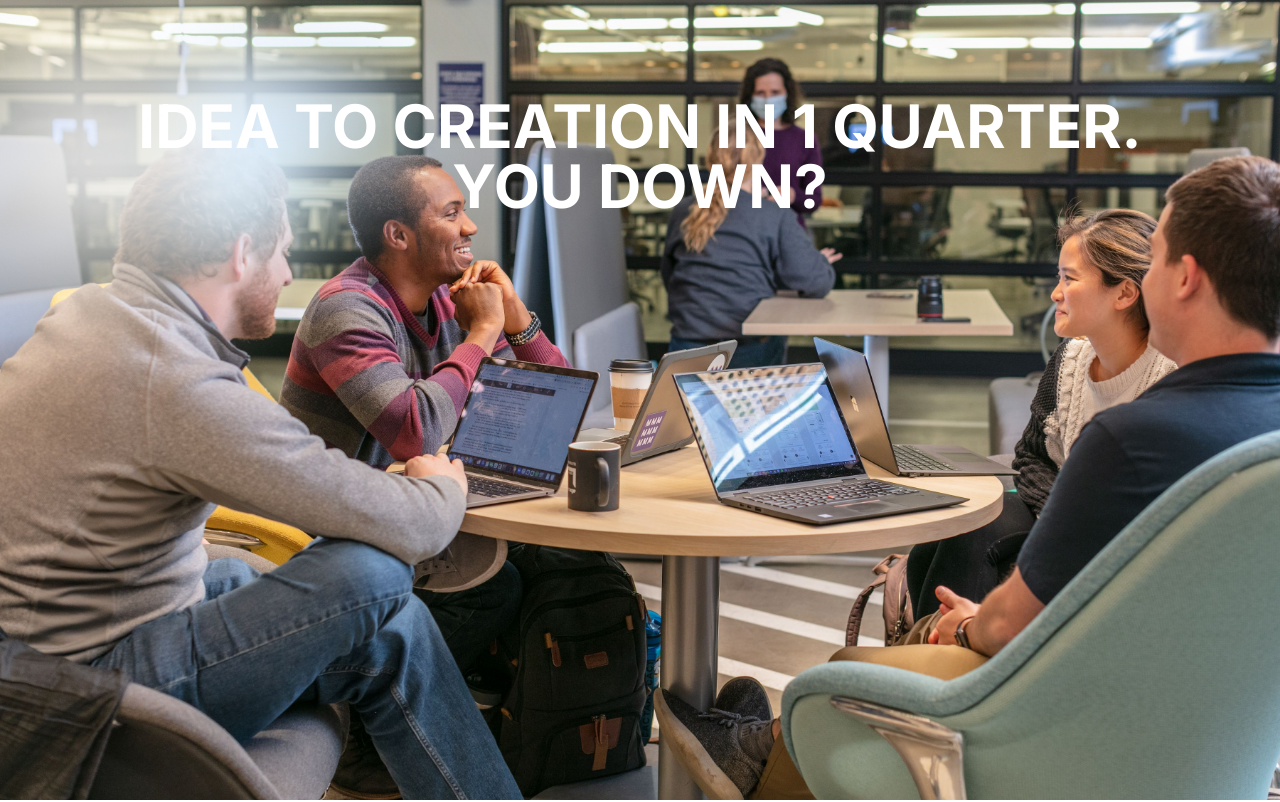
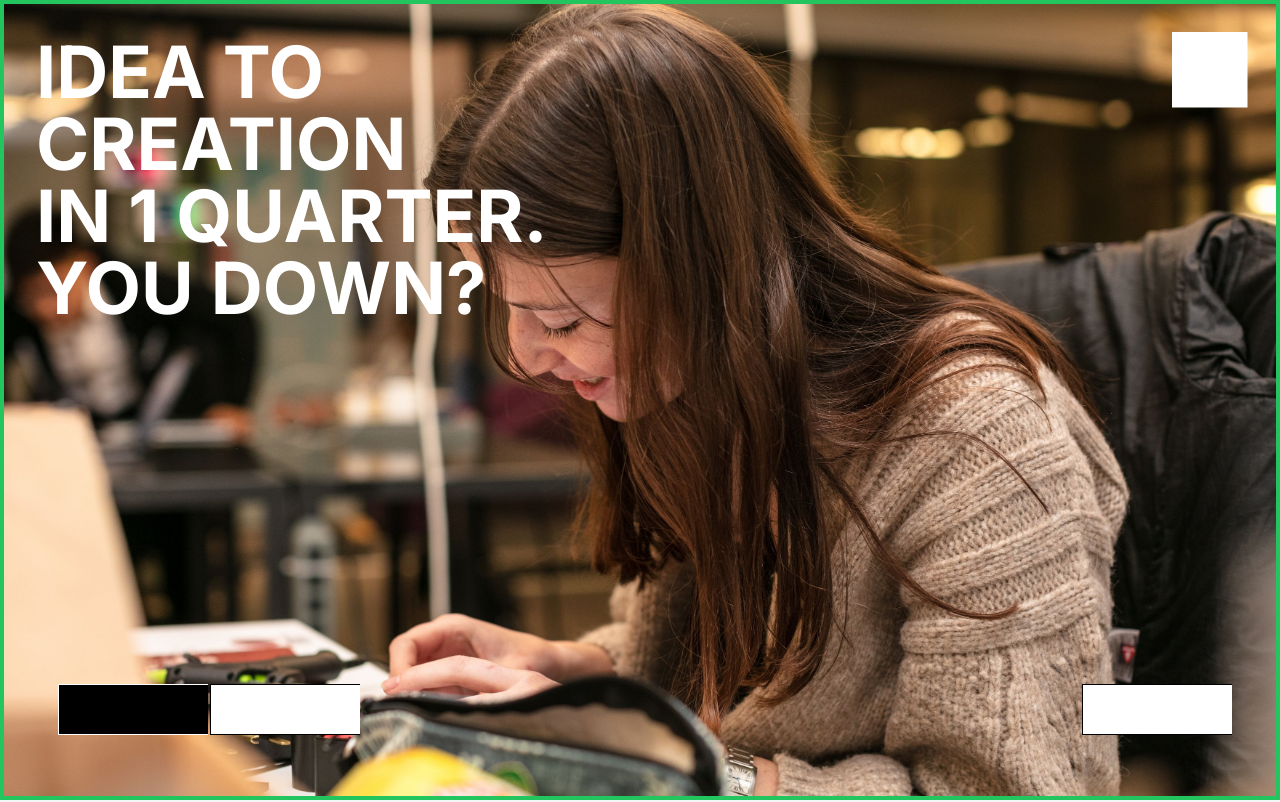
Before and after one commit to The-Garage-at-Northwestern/the-garage-launchpad, a Next.js app: page / in a window 1280 px wide. Shown: the top 802 px of the page. Built offline with nearby package versions, Linux system fonts and the light colour scheme.

Commit message:
Starting initial landing page

```diff
--- /dev/null
+++ b/app/about/page.tsx
@@ -0,0 +1,12 @@
+import React from "react";
+
+const About = () => {
+  return (
+    <div>
+      <h1>About</h1>
+      <p>This is the about page.</p>
+    </div>
+  );
+};
+
+export default About;
--- a/app/footer/page.tsx
+++ b/app/footer/page.tsx
@@ -2,7 +2,7 @@ import React from "react";
 
 const Footer = () => {
   return (
-    <footer>
+    <footer className="border-purple-500 border-2">
       <p>This is the footer of the page.</p>
     </footer>
   );
--- a/app/page.tsx
+++ b/app/page.tsx
@@ -1,13 +1,17 @@
 // HOME PAGE
 
 import Image from "next/image";
-import BG from ".//assets/images/Collab.jpeg";
+import BG from ".//assets/images/making.jpeg";
 
 export default function Home() {
   return (
-    <main className="flex min-h-screen flex-col items-center justify-between p-24">
+    <main className="flex flex-col min-h-screen basis-full">
+      {/* ############################################################################## */}
+      {/* Landing Section */}
+      {/* ############################################################################## */}
+      <section className=" border-green-500 border-4 relative h-screen w-full">
         {/* Background image */}
-      <div className="absolute inset-0 z-[-1]">
+        <div className="inset-0 z-[-1] absolute w-full h-full">
           <Image
             src={BG}
             alt="Background Image"
@@ -18,11 +22,113 @@ export default function Home() {
           />
         </div>
 
-      <div className="relative flex place-items-center before:absolute before:h-[300px] before:w-[480px] before:-translate-x-1/2 before:rounded-full before:bg-gradient-radial before:from-white before:to-transparent before:blur-2xl before:content-[''] after:absolute after:-z-20 after:h-[180px] after:w-[240px] after:translate-x-1/3 after:bg-gradient-conic after:from-sky-200 after:via-blue-200 after:blur-2xl after:content-[''] before:dark:bg-gradient-to-br before:dark:from-transparent before:dark:to-blue-700 before:dark:opacity-10 after:dark:from-sky-900 after:dark:via-[#0141ff] after:dark:opacity-40 before:lg:h-[360px] z-[-1]">
-        <h1 className="text-6xl font-bold text-center text-white">
-          IDEA TO CREATION IN 1 QUARTER. YOU DOWN?
+        {/* Landing Copy */}
+        <div className="w-1/2 top-8 left-8 relative">
+          <h1 className="text-7xl font-bold text-white">IDEA TO CREATION</h1>
+          <h1 className="text-7xl font-bold text-white">
+            {" "}
+            IN 1 QUARTER. YOU DOWN?
           </h1>
         </div>
+      </section>
+
+      {/* SVG square in top-right hand corner */}
+      <svg
+        className="absolute top-8 right-2 z-[-1]"
+        width="100"
+        height="100"
+        viewBox="0 0 100 100"
+        fill="none"
+        xmlns="http://www.w3.org/2000/svg"
+      >
+        {/* Top right rectangle */}
+        <rect
+          x="0"
+          y="0"
+          width="75"
+          height="75"
+          rx="0"
+          stroke="#FFFFFF"
+          fill="#FFFFFF"
+        />
+      </svg>
+
+      {/* SVG square in bottom-right hand corner */}
+      <svg
+        className="absolute bottom-4 right-12 z-[-1]"
+        width="200"
+        height="100"
+        viewBox="0 0 100 100"
+        fill="none"
+        xmlns="http://www.w3.org/2000/svg"
+      >
+        {/* Bottom right rectangle */}
+        <rect
+          x="0.5"
+          y="0.5"
+          width="200"
+          height="50"
+          rx="0"
+          stroke="#000000"
+          fill="#FFFFFF"
+        />
+      </svg>
+
+      {/* SVG square in bottom-left hand corner */}
+      <svg
+        className="absolute bottom-4 left-2 z-[-1]"
+        width="200"
+        height="100"
+        viewBox="0 0 100 100"
+        fill="none"
+        xmlns="http://www.w3.org/2000/svg"
+      >
+        {/* Bottom left rectangle */}
+        <rect
+          x="0.5"
+          y="0.5"
+          width="200"
+          height="50"
+          rx="0"
+          stroke="#FFFFFF"
+          fill="#000000"
+        />
+      </svg>
+
+      {/* SVG square in bottom-left hand corner */}
+      <svg
+        className="absolute bottom-4 left-40 z-[-1]"
+        width="200"
+        height="100"
+        viewBox="0 0 100 100"
+        fill="none"
+        xmlns="http://www.w3.org/2000/svg"
+      >
+        {/* Bottom left rectangle */}
+        <rect
+          x="0.5"
+          y="0.5"
+          width="200"
+          height="50"
+          rx="0"
+          stroke="#000000"
+          fill="#FFFFFF"
+        />
+      </svg>
+
+      {/* ############################################################################## */}
+      {/* A separate section below the carousels for explanation of the program */}
+      {/* ############################################################################## */}
+      <section className="flex flex-col border-red-500 border-2 mt-10 ">
+        <h1 className="text-7xl font-bold text-white">Program explanation</h1>
+      </section>
+
+      {/* ############################################################################## */}
+      {/* A separate section below the main bg to display a carousel */}
+      {/* ############################################################################## */}
+      <section className="flex flex-col border-blue-500 border-2 mt-10 mb-10">
+        <h1 className="text-7xl font-bold text-white">Carousel of projects</h1>
+      </section>
     </main>
   );
 }
```
Also changed, not shown: app/assets/images/making.jpeg (added). Lines whose indentation alone changed are shown as unchanged.
